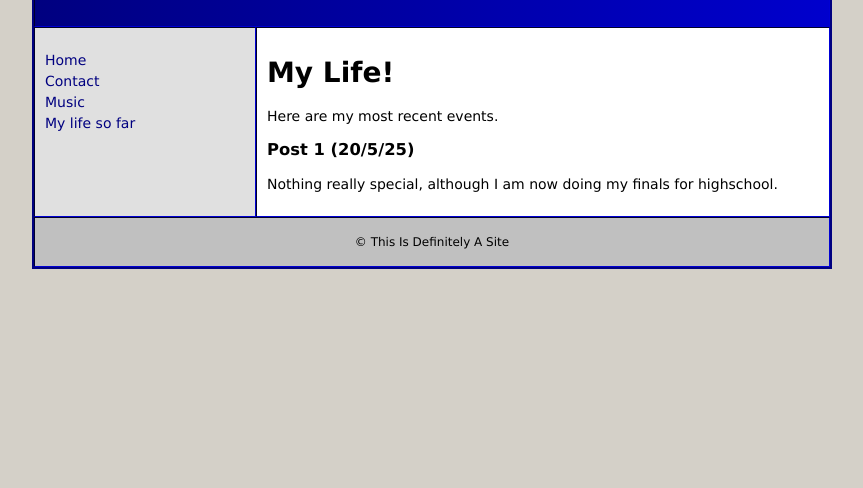
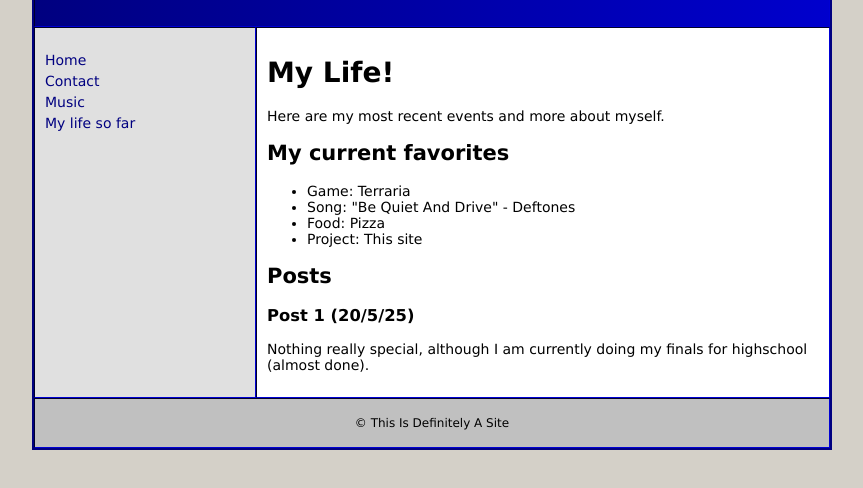
Before and after one commit to Frorganmee/frorganmee.github.io, a plain HTML site: page updates.html in a window 1280 px wide. Shown: the part 76-564 px from the top of the page, without its empty margins (208-1071 px from the left). Drawn offline with Linux system fonts and the light colour scheme.

Commit message:
Update updates.html

```diff
--- a/updates.html
+++ b/updates.html
@@ -23,10 +23,18 @@
       </td>
       <td class="content" valign="top">
         <h1>My Life!</h1>
-        <p>Here are my most recent events.</p>
+        <p>Here are my most recent events and more about myself.</p>
+        <h2>My current favorites</h2>
+        <ul>
+        <li>Game: Terraria</li>
+        <li>Song: "Be Quiet And Drive" - Deftones</li>
+        <li>Food: Pizza</li>
+        <li>Project: This site</li>
+        </ul>
+        <h2>Posts</h2>
         <h3>Post 1 (20/5/25)</h3>
         <p>
-        	Nothing really special, although I am now doing my finals for highschool.<br>
+        	Nothing really special, although I am currently doing my finals for highschool (almost done).<br>
         </p>
 
       </td>
```
